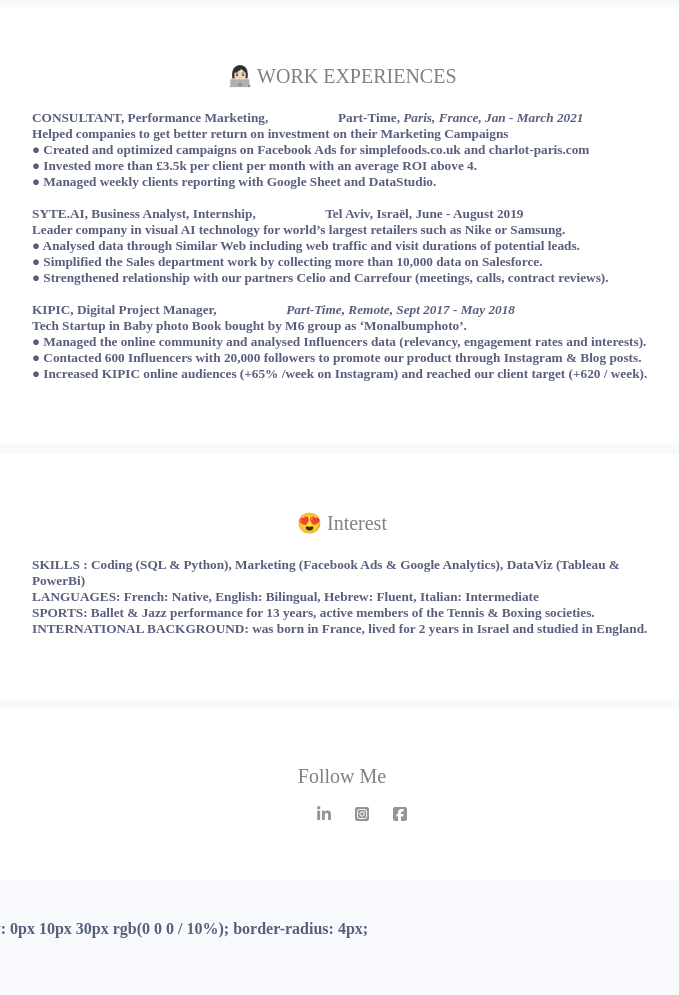
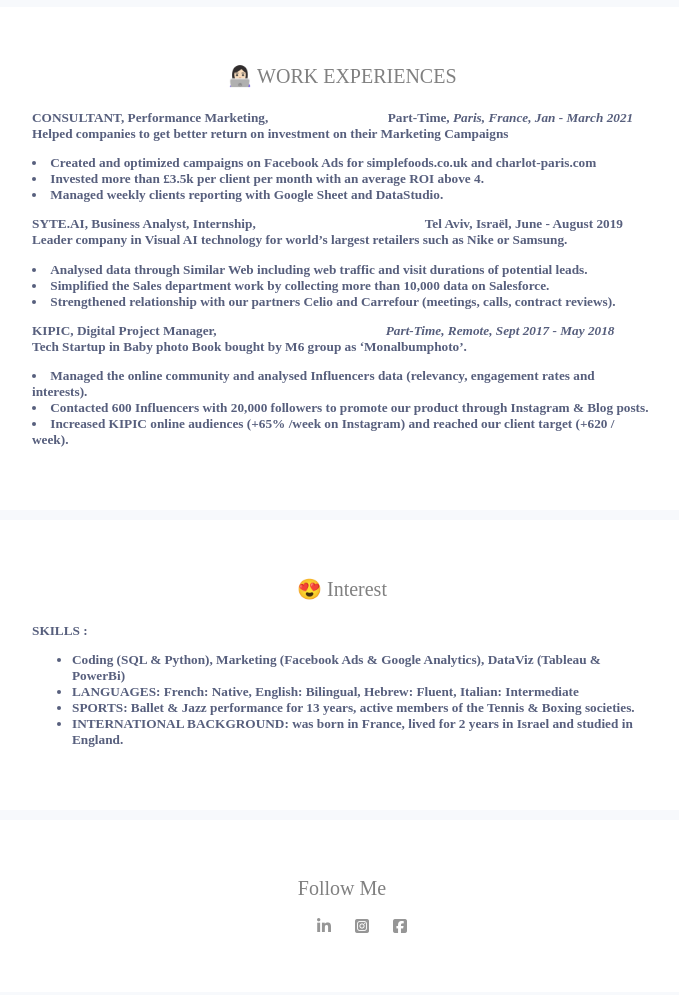
Before and after one commit to naosab/my-profile, a plain HTML site: page index.html in a window 1280 px wide. Shown: the part 816-1811 px from the top of the page, without its empty margins (298-977 px from the left). Before the commit the page ends 1762 px from the top, so only its background shows below. Drawn offline with Linux system fonts and the light colour scheme.

Commit message:
update index.html

```diff
--- a/index.html
+++ b/index.html
@@ -32,49 +32,58 @@
 
 
 				Modules: Python with Panda library, SQL, CRM with Dataiku and SendinBlue, Machine Learning, Programmatic Ad, Web Analytics & UX Design...
-				<h5>
+				</h5>
 				</p>
 
 				<p>
-				<b>BA in Business and Management - Henley Business School &emsp; &emsp; &emsp; &emsp;
+
+				<h5>
+				BA in Business and Management - Henley Business School &emsp; &emsp; &emsp; &emsp;
 				<i> Reading - United Kingdom 2017-2020 </i> <br>
 				Modules: Digital Marketing, Statistics, Business Strategy & International Finance Accounting...
+			    </h5>
 				</p>
 		   </div>
 
 
 			<div class = "card-white">
 				<h2> 👩🏻‍💻 WORK EXPERIENCES </h2>
+
+				<h5>
+				<b>CONSULTANT, Performance Marketing, </b> &emsp; &emsp; &emsp; &emsp; &emsp; &emsp; &emsp;
+				Part-Time, <i>Paris, France, Jan - March 2021 </i>  <br>
+				Helped companies to get better return on investment on their Marketing Campaigns
 				<p>
-				<h5>
-				CONSULTANT, Performance Marketing, &emsp; &emsp; &emsp; &emsp;
-				Part-Time, <i>Paris, France, Jan - March 2021 </i> <br>
-				Helped companies to get better return on investment on their Marketing Campaigns <br>
-				● Created and optimized campaigns on Facebook Ads for simplefoods.co.uk and charlot-paris.com <br>
-				● Invested more than £3.5k per client per month with an average ROI above 4. <br>
-				● Managed weekly clients reporting with Google Sheet and DataStudio. <br>
+				<li> Created and optimized campaigns on Facebook Ads for simplefoods.co.uk and charlot-paris.com </li>
+				<li>Invested more than £3.5k per client per month with an average ROI above 4. </li>
+				<li> Managed weekly clients reporting with Google Sheet and DataStudio. </li>
+				</p>
 
-				<br>
 
-				SYTE.AI, Business Analyst, Internship,
-				&emsp; &emsp; &emsp; &emsp;
+				<b>SYTE.AI, Business Analyst, Internship, </b>
+				&emsp; &emsp; &emsp; &emsp; &emsp; &emsp; &emsp; &emsp; &emsp; &emsp;
 				Tel Aviv, Israël, June - August 2019 <br>
-				Leader company in visual AI technology for world’s largest retailers such as Nike or Samsung. <br>
-				● Analysed data through Similar Web including web traffic and visit durations of potential leads. <br>
-				● Simplified the Sales department work by collecting more than 10,000 data on Salesforce. <br>
-				● Strengthened relationship with our partners Celio and Carrefour (meetings, calls, contract reviews). <br>
-				<br>
+				Leader company in Visual AI technology for world’s largest retailers such as Nike or Samsung.
 
-				KIPIC, Digital Project Manager,
-				&emsp; &emsp; &emsp; &emsp;
+				<p>
+				<li>Analysed data through Similar Web including web traffic and visit durations of potential leads.</li>
+				<li>Simplified the Sales department work by collecting more than 10,000 data on Salesforce. </li>
+				<li> Strengthened relationship with our partners Celio and Carrefour (meetings, calls, contract reviews). </li>
+				</p>
+
+				<b> KIPIC, Digital Project Manager, </b>
+				&emsp; &emsp; &emsp; &emsp; &emsp; &emsp; &emsp; &emsp; &emsp; &emsp;
 				<i> Part-Time, Remote, Sept 2017 - May 2018 </i> <br>
-				Tech Startup in Baby photo Book bought by M6 group as ‘Monalbumphoto’.<br>
-				● Managed the online community and analysed Influencers data (relevancy, engagement rates and interests). <br>
-				● Contacted 600 Influencers with 20,000 followers to promote our product through Instagram & Blog posts. <br>
-				● Increased KIPIC online audiences (+65% /week on Instagram) and reached our client target (+620 / week). <br>
-				<h5>
+				Tech Startup in Baby photo Book bought by M6 group as ‘Monalbumphoto’.
+				<p>
+				<li>Managed the online community and analysed Influencers data (relevancy, engagement rates and interests). </li>
+				<li>Contacted 600 Influencers with 20,000 followers to promote our product through Instagram & Blog posts.  </li>
+				<li>Increased KIPIC online audiences (+65% /week on Instagram) and reached our client target (+620 / week).  </li>
+			   </p>
+				</h5>
 
-				</p>
+
+
 			</div>
 
 			<div class = "card-white">
@@ -82,9 +91,13 @@
 				<h2> 😍 Interest  </h2>
 				<p>
 				<h5>
-				<b>SKILLS </b>: Coding (SQL & Python), Marketing (Facebook Ads & Google Analytics), DataViz (Tableau & PowerBi) <br>LANGUAGES: French: Native, English: Bilingual, Hebrew: Fluent, Italian: Intermediate <br>
-				SPORTS: Ballet & Jazz performance for 13 years, active members of the Tennis & Boxing societies. <br>
-				INTERNATIONAL BACKGROUND: was born in France, lived for 2 years in Israel and studied in England.
+				<b>SKILLS </b>:
+				<ul>
+					<li>Coding (SQL & Python), Marketing (Facebook Ads & Google Analytics), DataViz (Tableau & PowerBi) </li>
+					<li>LANGUAGES: French: Native, English: Bilingual, Hebrew: Fluent, Italian: Intermediate </li>
+					<li>SPORTS: Ballet & Jazz performance for 13 years, active members of the Tennis & Boxing societies. </li>
+					<li>INTERNATIONAL BACKGROUND: was born in France, lived for 2 years in Israel and studied in England.</li>
+				</ul>
 				</h5>
 				</p>
 			</div>
@@ -114,11 +127,3 @@
 			 </div>
 
 	 </div>
-
-
-	</body>
-
-    padding: 60px;
-    margin: 50px;
-    box-shadow: 0px 10px 30px rgb(0 0 0 / 10%);
-    border-radius: 4px;
```
